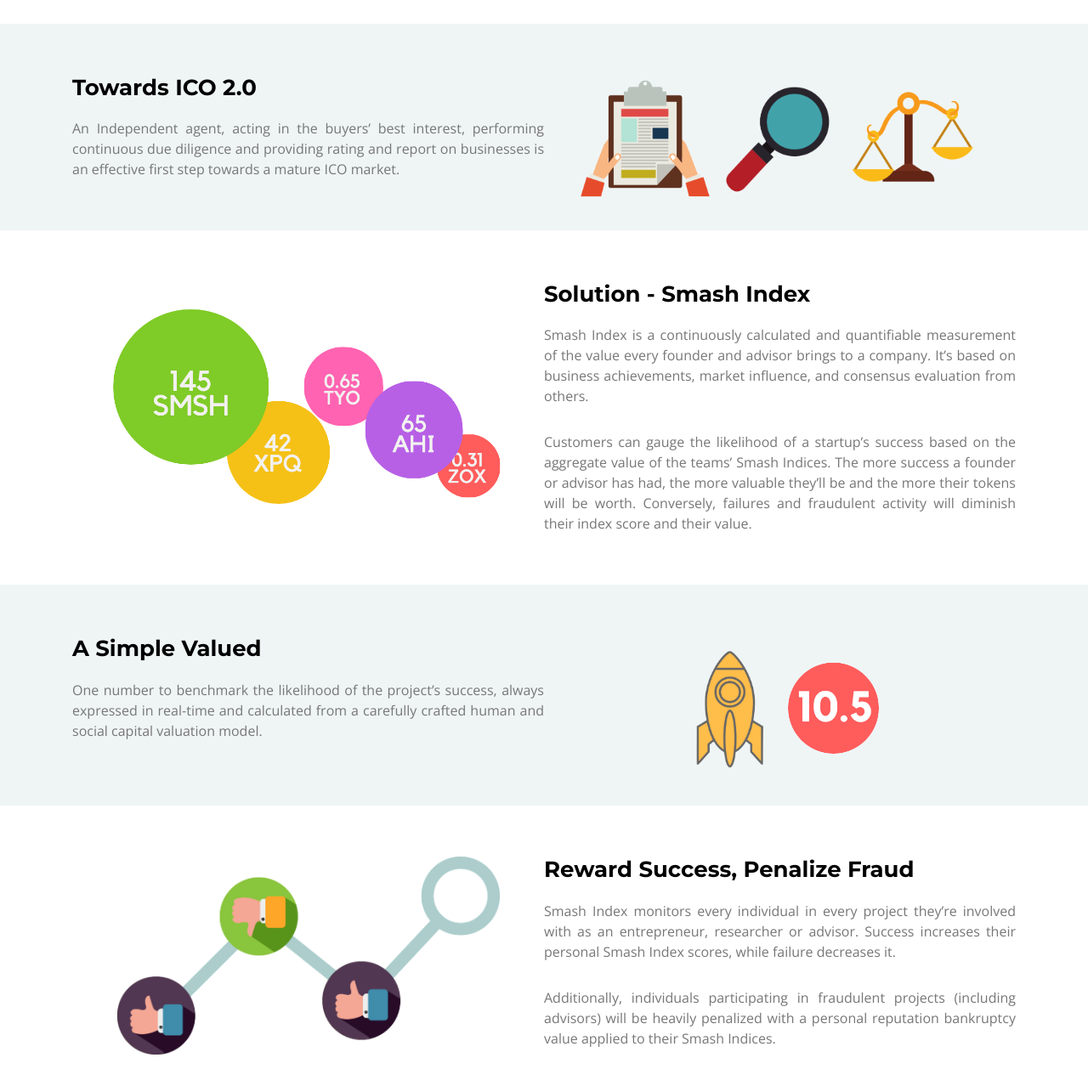
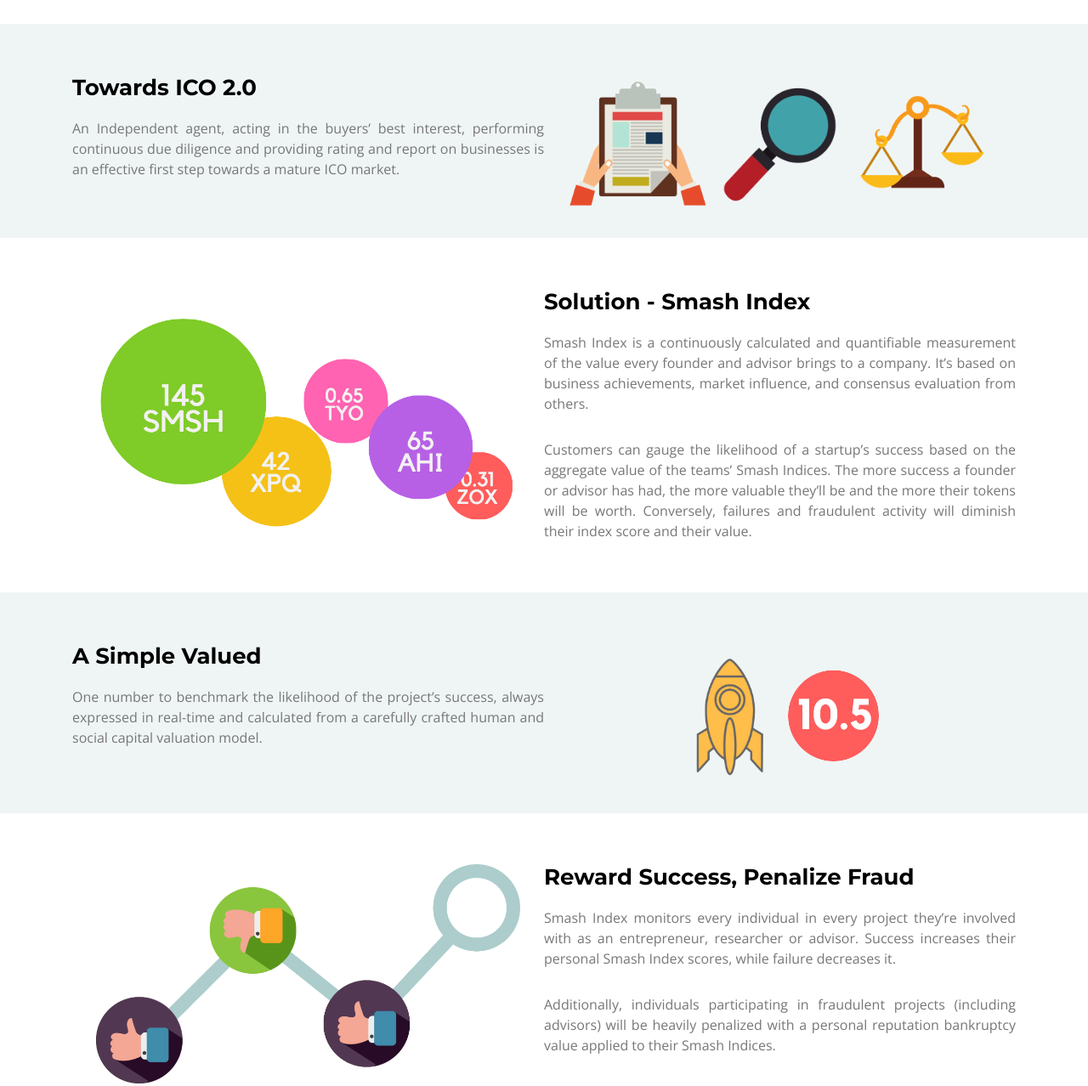
Before and after one commit to billkim84/billkim84.github.io, a plain HTML site: page index.html in a window 1280 px wide. Shown: the part 1714-2992 px from the top of the page at 85% size. Drawn offline with nearby package versions, Linux system fonts and the light colour scheme.

Commit message:
wip commit`

```diff
--- a/css/style.css
+++ b/css/style.css
@@ -603,7 +603,7 @@ body.mobile-nav-active #mobile-nav-toggle {
 }
 
 .content .content-img-right {
-    max-width: 100%;
+    /*max-width: 100%;*/
     float: right;
     /*padding: 0 0 30px 30px;*/
     /*width: 555px;*/
@@ -611,7 +611,7 @@ body.mobile-nav-active #mobile-nav-toggle {
 }
 
 .content .content-img-left {
-    max-width: 100%;
+    /*max-width: 100%;*/
     float: left;
     /*padding: 0 30px 30px 0;*/
 }
--- a/index.html
+++ b/index.html
@@ -138,9 +138,13 @@
                 <div class="row">
                     <div class="col-12">
                         <div class="image-container content-img-right wow fadeInRight">
-                            <img src="img/towardsico20report.png" height="150" alt="">
-                            <img src="img/towardsico20investigate.png" height="150" alt="">
-                            <img src="img/towardsico20legal.png" height="150" alt="">
+                            <!--<img src="img/towardsico20report.png" height="150" alt="">-->
+                            <!--<img src="img/towardsico20investigate.png" height="150" alt="">-->
+                            <!--<img src="img/towardsico20legal.png" height="150" alt="">-->
+
+                            <img src="img/towardsico20report.png" style="width: 30%;">
+                            <img src="img/towardsico20investigate.png" style="width: 30%;">
+                            <img src="img/towardsico20legal.png" style="width: 30%;">
                         </div>
 
                         <div class="wow fadeInLeft">
@@ -164,7 +168,8 @@
                 <div class="row">
                     <div class="col-12">
                         <div class="image-container content-img-left">
-                            <img src="img/smashindex.png" height="300" alt="">
+                            <!--<img src="img/smashindex.png" height="300" alt="">-->
+                            <img src="img/smashindex.png"  style="width: 90%;">
                         </div>
                         <div class="wow fadeInRight">
                             <h2>Solution - Smash Index</h2>
@@ -217,7 +222,8 @@
                 <div class="row">
                     <div class="col-12">
                         <div class="image-container content-img-left">
-                            <img src="img/rewards.png" width="450" alt="">
+                            <!--<img src="img/rewards.png" width="450" alt="">-->
+                            <img src="img/rewards.png"  style="width: 90%;">
                         </div>
                         <div class="wow fadeInRight">
                             <h2>Reward Success, Penalize Fraud</h2>
@@ -250,7 +256,7 @@
                             <img src="img/continousmonitor.png" style="margin: -20px -10px 0 -10px; height: 180px">
                             <img src="img/continousmonitor.png" style="margin: 0 -10px -25px -20px; height: 140px">
                             <img src="img/continousmonitor.png" style="margin: 0 -10px -80px -9px; height: 70px">
-                            <img src="img/continousmonitor.png" style="margin: 0 -50px -55px -3px; height: 70px">
+                            <img src="img/continousmonitor.png" style="margin: 0 -20px -55px -3px; height: 70px">
                         </div>
                         <div class="wow fadeInLeft">
                             <h2>Continuous Improvement</h2>
```
